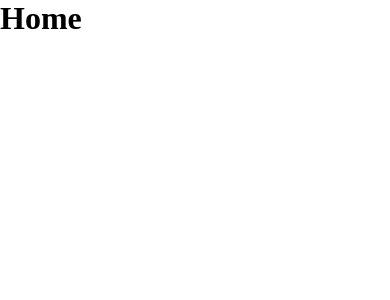
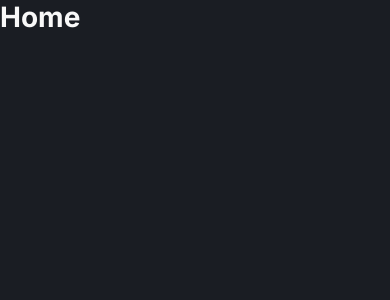
Before and after one commit to raphaeljcm/fifth-challenge-ignite-reactjs-course, a Next.js app: page / in a window 390 px wide. Shown: the top 300 px of the page. Built offline with nearby package versions, Linux system fonts and the light colour scheme.

Commit message:
STYLE: Globals.scss

```diff
--- a/src/styles/common.module.scss
+++ /dev/null
@@ -1 +0,0 @@
-// TODO
--- a/src/styles/globals.scss
+++ b/src/styles/globals.scss
@@ -3,3 +3,41 @@
   margin: 0;
   padding: 0;
 }
+
+:root {
+  --highlight: #FF57B2;
+  --heading: #F8F8F8;
+  --background: #1A1D23;
+  --info: #BBBBBB;
+  --body: #D7D7D7;
+}
+
+@media (max-width: 1080px) {
+  html {
+    font-size: 93.75%; // 15px
+  }
+}
+
+@media (max-width: 720px) {
+  html {
+    font-size: 87.5%; // 14px
+  }
+}
+
+body {
+  background-color: var(--background);
+  color: var(--heading);
+}
+
+body, input, textarea, select, button {
+  font: 400 1rem 'Inter', sans-serif;
+}
+
+button {
+  cursor: pointer;
+}
+
+a {
+  text-decoration: none;
+  color: inherit;
+}
```
